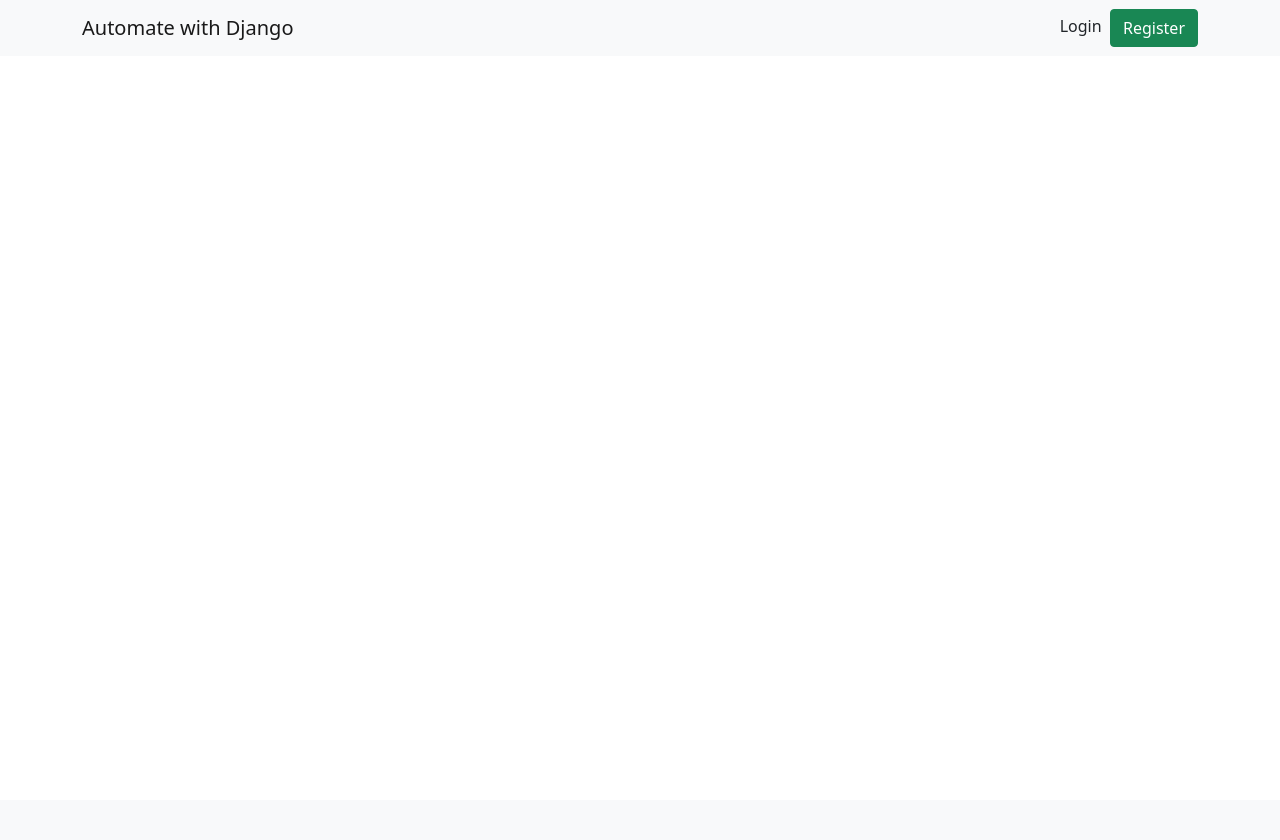
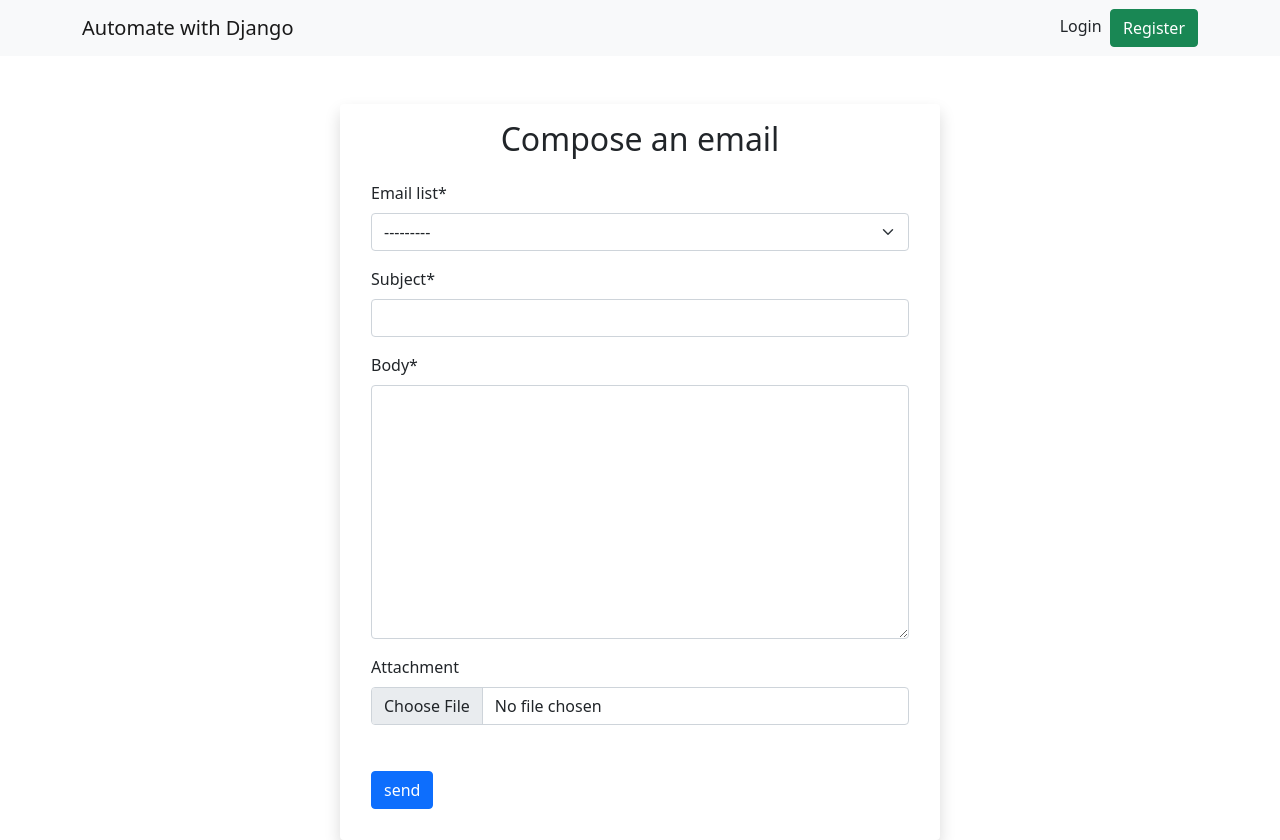
Before and after one commit to amulpatle/AWS, a Django app: page /emails/send-email/ in a window 1280 px wide. Before the commit the page ends 47 px from the top, so only its background shows below. Run offline with Django 5.2, Linux system fonts and the light colour scheme; data that the repository does not hold is empty; parts of the project's set-up code (start-up, migrations or seed data) failed here and were passed over; some libraries are stand-ins or nearby versions.

Commit message:
send bulk email

```diff
--- /dev/null
+++ b/emails/forms.py
@@ -0,0 +1,6 @@
+from django import forms
+from .models import Email
+class EmailForm(forms.ModelForm):
+    class Meta:
+        model = Email
+        fields = ('__all__')
--- a/emails/models.py
+++ b/emails/models.py
@@ -19,8 +19,8 @@ class Email(models.Model):
     email_list = models.ForeignKey(List,on_delete=models.CASCADE)
     subject = models.CharField(max_length=100)
     body = models.TextField(max_length=500)
-    attachment = models.FileField(upload_to='email_attachments/')
+    attachment = models.FileField(upload_to='email_attachments/',blank=True)
     sent_at = models.DateTimeField(auto_now_add=True)
 
     def __str__(self):
-        self.subject
+        return self.subject
--- a/emails/views.py
+++ b/emails/views.py
@@ -1,6 +1,27 @@
-from django.shortcuts import render
-
+from django.shortcuts import render, redirect
+from .forms import EmailForm
+from django.contrib import messages
+from dataentry.utils import send_email_notificaton
+from django.conf import settings
 # Create your views here.
 
 def send_email(request):
-    return render(request,'emails/send-email.html')
+    if request.method == 'POST':
+        email_form = EmailForm(request.POST,request.FILES)
+        if email_form.is_valid():
+            email_form.save()
+
+            # send email
+            mail_subject = request.POST.get('subject')
+            message = request.POST.get('body')
+            to_email = settings.DEFAULT_TO_EMAIL
+            send_email_notificaton(mail_subject,message,to_email)
+            messages.success(request,'Email send successfully!')
+            return redirect('send_email')
+
+    else:
+        email_form = EmailForm()
+        context = {
+            'email_form':email_form
+        }
+        return render(request,'emails/send-email.html',context)
--- a/templates/emails/send-email.html
+++ b/templates/emails/send-email.html
@@ -1 +1,20 @@
 {% extends 'base.html' %}
+
+{% block content %}
+{% load crispy_forms_tags %}
+
+<div class="container mt-5 p-3 shadow rounded" style="max-width: 600px;">
+    <h2 class="text-center">Compose an email</h2>
+    <form method="post" action="{% url 'send_email' %}" enctype="multipart/form-data">
+        {% csrf_token %}
+        <div class="form-group">
+            {{email_form | crispy}}
+        </div>
+        <div class="form-group">
+            <input type="submit" value="send" class="btn btn-primary">
+        </div>
+    </form>
+    {% include 'alerts.html' %}
+</div>
+
+{% endblock %}
--- a/templates/home.html
+++ b/templates/home.html
@@ -34,7 +34,7 @@
 
         <!-- Bulk Emails -->
         <div class="col-md-4">
-            <a href="{% url 'send_email' %s}" class="text-decoration-none text-dark">
+            <a href="{% url 'send_email' %}" class="text-decoration-none text-dark">
                 <div class="card alert-danger shadow">
                     <div class="card-header">
                     <h4>Bulk Emails</h4>
```
Also changed, not shown: emails/migrations/0003_alter_email_attachment.py (added).
